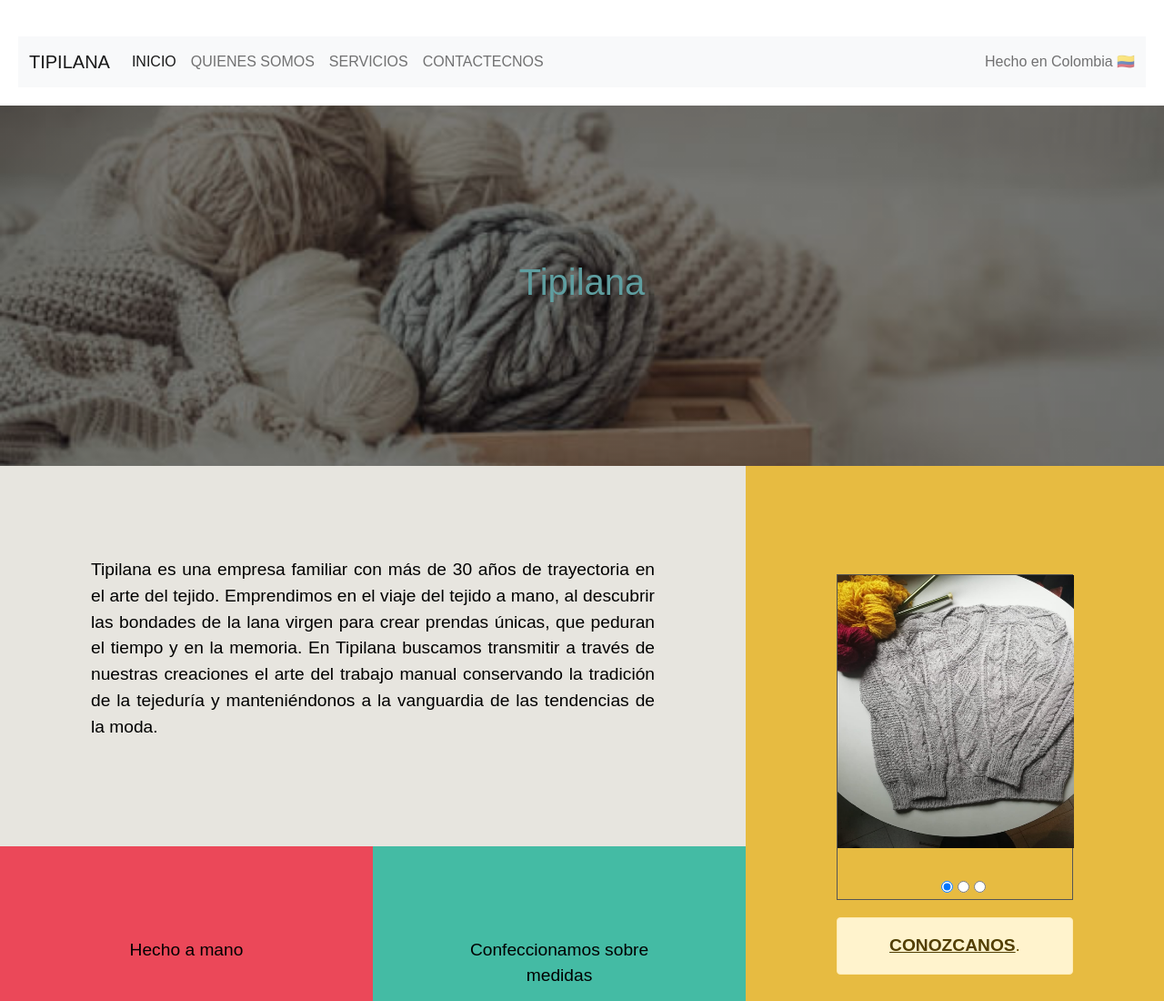
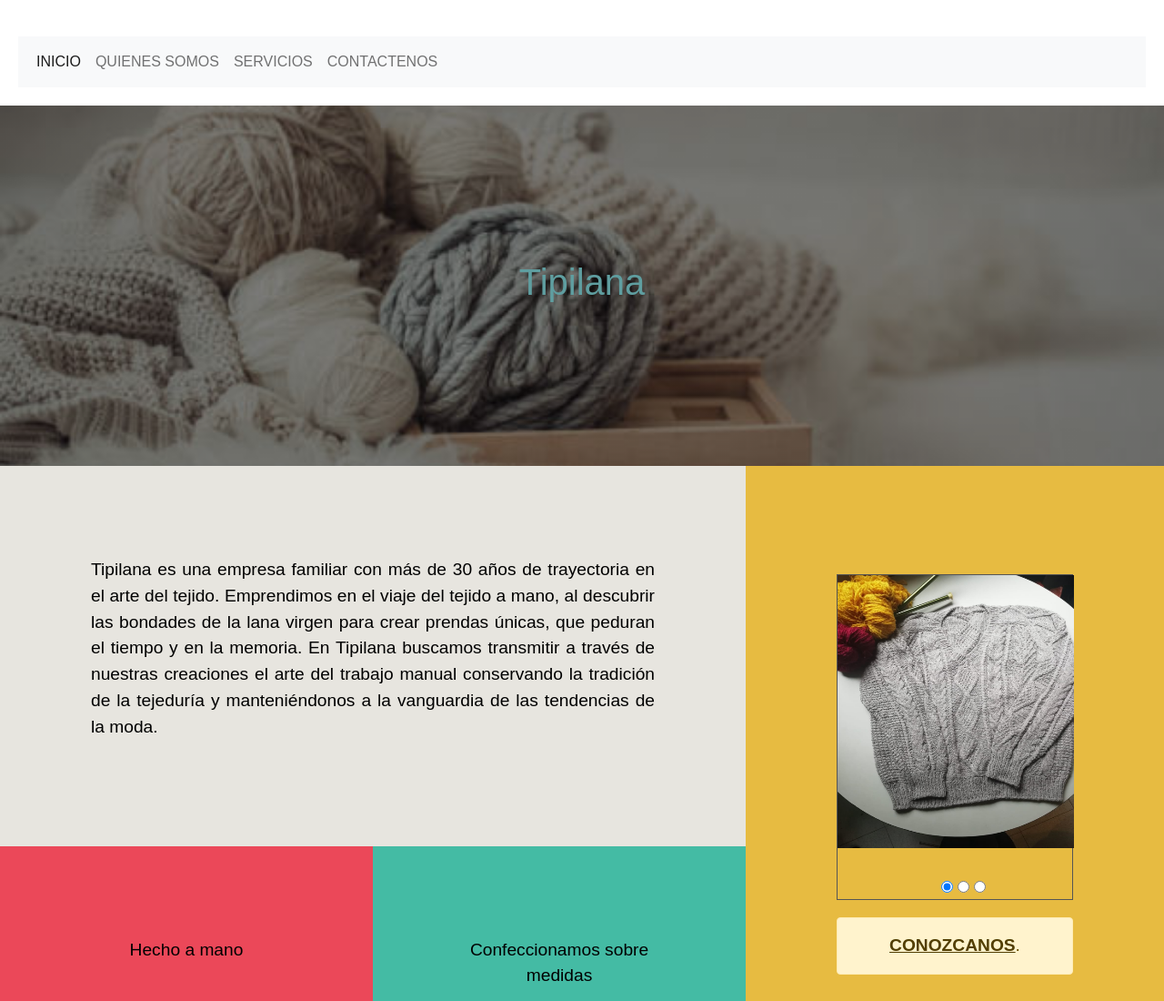
Before and after one commit to nelsonflorez11/ti-pilana-final, a plain HTML site: page pages/somos.html in a window 1280 px wide. Shown: the top 1100 px of the page at 91% size. Drawn offline with nearby package versions, Linux system fonts and the light colour scheme.

Commit message:
mejoras menu03

```diff
--- a/pages/somos.html
+++ b/pages/somos.html
@@ -15,29 +15,25 @@
         <header class="header">
             <nav class="navbar navbar-expand-lg navbar-light bg-light">
                 <div class="container-fluid">
-                  <a class="navbar-brand" href="./index.html">TIPILANA</a>
-                  <button class="navbar-toggler" type="button" data-bs-toggle="collapse" data-bs-target="#navbarText" aria-controls="navbarText" aria-expanded="false" aria-label="Toggle navigation">
-                     <span class="navbar-toggler-icon"></span>
-                  </button>
-                    <div class="collapse navbar-collapse" id="navbarText">
+                    <button class="navbar-toggler" type="button" data-bs-toggle="collapse" data-bs-target="#navbarTogglerDemo01" aria-controls="navbarTogglerDemo01" aria-expanded="false" aria-label="Toggle navigation">
+                        <span class="navbar-toggler-icon"></span>
+                    </button>
+                    <div class="collapse navbar-collapse" id="navbarTogglerDemo01">
                         <ul class="navbar-nav me-auto mb-2 mb-lg-0">
                             <li class="nav-item">
-                                <a class="nav-link active" aria-current="page" href="../index.html"">INICIO</a>
+                                <a class="nav-link active" aria-current="page" href="../index.html">INICIO</a>
                             </li>
                             <li class="nav-item">
                                 <a class="nav-link" href="somos.html">QUIENES SOMOS</a>
                             </li>
                             <li class="nav-item">
-                                <a class="nav-link" href="servicios.html">SERVICIOS</a>
+                                 <a class="nav-link" href="servicios.html">SERVICIOS</a>
                             </li>
-                            <li class="nav-item">
-                                <a class="nav-link" href="contacto.html">CONTACTECNOS</a>
+                             <li class="nav-item">
+                                <a class="nav-link" href="contacto.html">CONTACTENOS</a>
                             </li>
                         </ul>
-                        <span class="navbar-text">
-                            Hecho en Colombia 🇨🇴
-                        </span>
-                    </div>
+                  </div>
                 </div>
             </nav>
         </header>
```
Also changed, not shown: index.html (+9 -13 lines), pages/contacto.html (+9 -13 lines), pages/servicios.html (+9 -13 lines).
